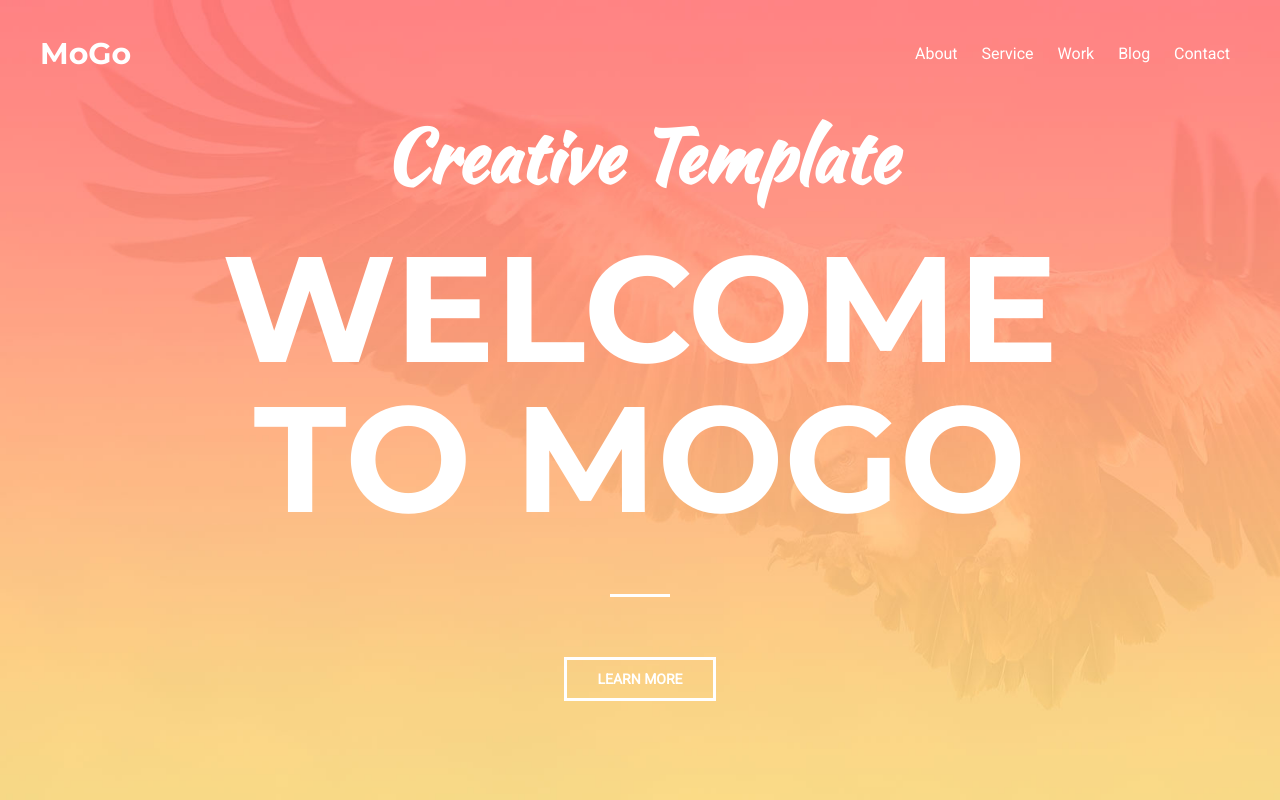
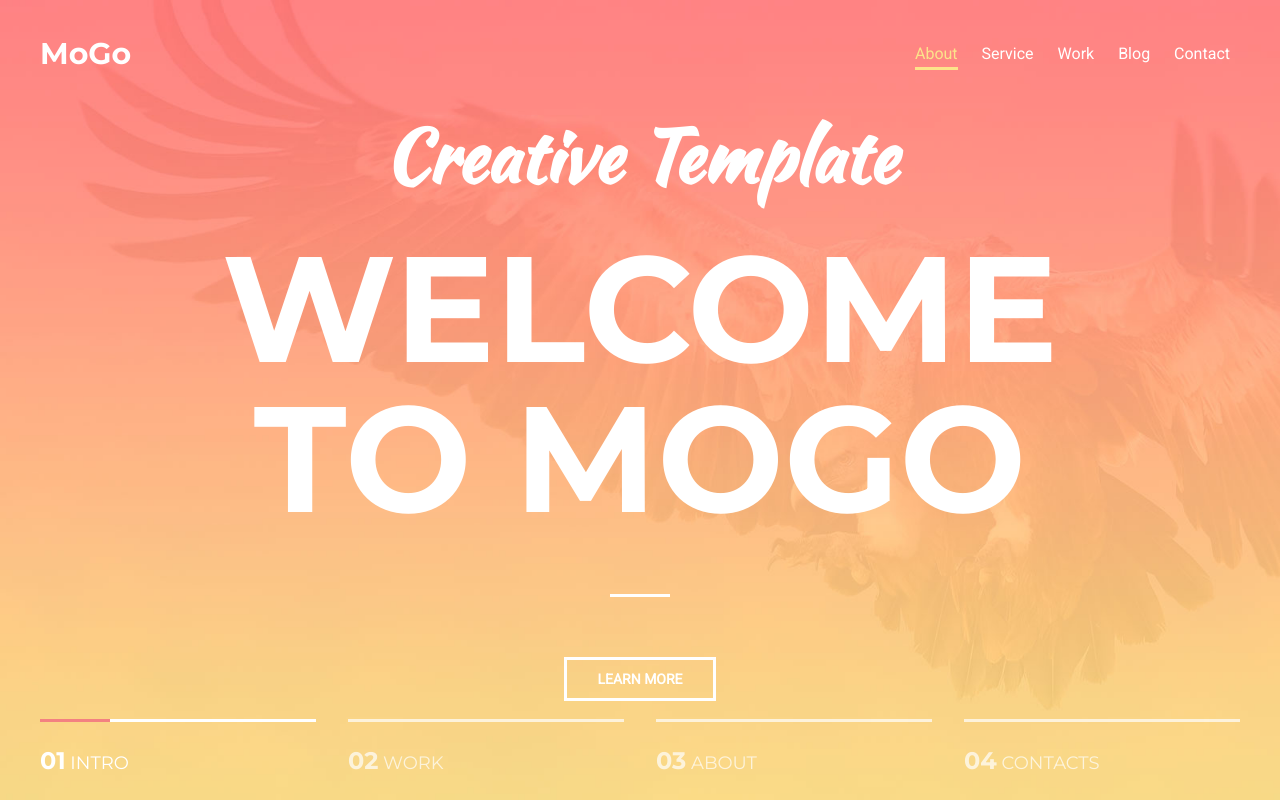
Before and after one commit to MaksymusPrime/Mogo, a plain HTML site: page index.html in a window 1280 px wide. Drawn offline with Linux system fonts and the light colour scheme.

Commit message:
first page

```diff
--- a/index.html
+++ b/index.html
@@ -26,7 +26,7 @@
 
                 <nav class="">
 
-                    <a class="nav_link" href="#">About</a>
+                    <a class="nav_link active" href="#">About</a>
                     <a class="nav_link" href="#">Service</a>
                     <a class="nav_link" href="#">Work</a>
                     <a class="nav_link" href="#">Blog</a>
@@ -47,6 +47,25 @@
                     <h1 class="intro_title"> Welcome to MoGo</h1>
                     <a class= "btn" href="#">Learn More</a>
             </div>
+            <div class="slider">
+                <div class="container">
+                <div class="slider-inner">
+                    <div class="slider_item active">
+                        <span class="slider_num">01</span> Intro
+                                            </div>
+                    <div class="slider_item">
+                        <span class="slider_num">02</span> Work
+                    </div>
+                    <div class="slider_item">  <span class="slider_num">03</span> About
+
+                    </div>
+                    <div class="slider_item">
+                        <span class="slider_num">04</span> Contacts
+
+                    </div>
+            </div>
+        </div>
+    </div>
         </div>
     </div>
 </body>
--- a/style.css
+++ b/style.css
@@ -151,10 +151,13 @@ z-index: 1;
 
 }
 
-.nav_link:hover::after {
+.nav_link:hover::after,
+.nav_link.active::after{
     opacity: 1;
 }
-
+.nav_link.active{
+    color: #fce38a;
+}
 /* Button */
 .btn {
     display: inline-block;
@@ -168,10 +171,62 @@ z-index: 1;
     font-size: 14px;
     font-weight: 700;
     text-decoration: none;
-
-
+    transition: background .2s
+    linear, color .2s linear
 }
 .btn:hover{
     background-color: #fff;
     color: #333;
 }
+/* Slider */
+.slider{
+    width: 100%;
+   position: absolute;
+   bottom: 0;
+   left: 0;
+   z-index: 1;
+    color: #fff;
+    margin-top: 30px;
+
+    font-family: 'Montserrat', sans-serif;
+
+
+}
+.slider-inner{
+    display: flex;
+    justify-content: space-between;
+
+}
+.slider_item{
+    padding: 20px 0;
+    position: relative;
+    border-top:3px solid #fff;
+    opacity: 0.7;
+
+    width: 23%;
+    font-size: 18px;
+    font-weight: 400;
+    text-transform: uppercase;
+
+}
+.slider_item.active{
+    opacity: 1;
+
+}
+    .slider_item.active::before {
+    content: "";
+    display: block;
+    width: 70px;
+    height: 3px;
+
+    position: absolute;
+    top: -3px;
+    left: 0;
+    z-index: 1;
+    background-color: #f38181;
+}
+.slider_num{
+    font-size: 24px;
+    font-weight: 700;
+
+}
```
